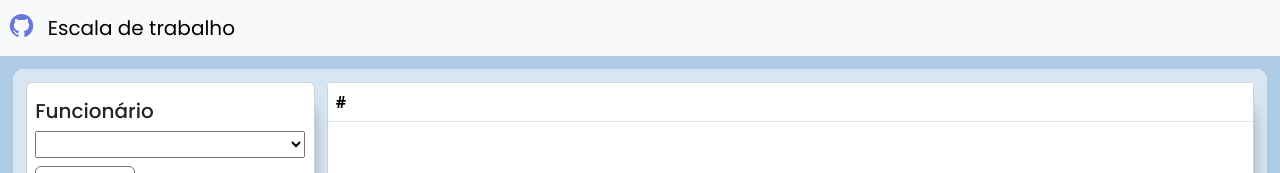
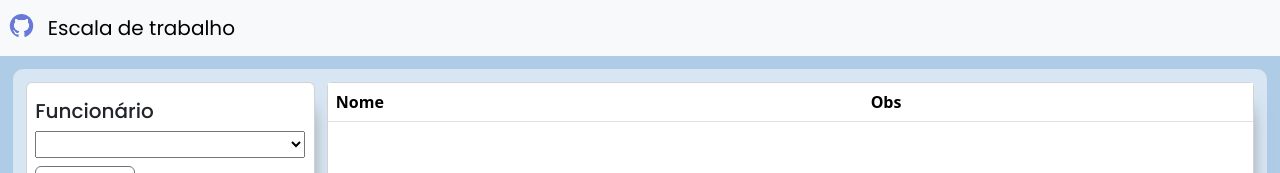
Before and after one commit to wesmnovaes/escala-de-trabalho, an Angular app in the folder escala/: page / in a window 1280 px wide. Shown: the top 173 px of the page. Built offline with nearby package versions, Linux system fonts and the light colour scheme.

Commit message:
adiciona coluna para info apos nome funcionario

```diff
--- a/escala/src/app/Interfaces/funcionario.ts
+++ b/escala/src/app/Interfaces/funcionario.ts
@@ -1,4 +1,5 @@
 export interface Funcionario {
     nome: string;
+    obs: string;
     escala: [];
 }
--- a/escala/src/app/app.component.html
+++ b/escala/src/app/app.component.html
@@ -76,7 +76,9 @@
         <table class="table">
             <thead>
               <tr >
-                <th scope="col">#</th>
+                <th scope="col">Nome</th>
+                <th scope="col">Obs</th>
+
                  @for (c of calen; track c)
                  {
                   <th scope="col" style="font-size: 8.5px;"  ngSkipHydration>{{c}}</th>
@@ -88,6 +90,7 @@
               {
                 <tr style="font-size: 10.5px;">
                     <th scope="row">{{fun.nome}}</th>
+                    <th scope="row">{{fun.obs}}</th>
                     @for (dias of fun.escala; track dias;let idx = $index) {
                       <td>{{fun.escala[idx]}}</td>
                     }
@@ -108,6 +111,10 @@
                       <label for="nomefuncionario" class="form-label">Nome Funcionário</label>
                       <input type="email" class="form-control" id="nomefuncionario" aria-describedby="nomefuncionario" formControlName="nomefuncionario">
                       <div id="nomefuncionario" class="form-text">Novos funcionários apareceram na lista do menu Funcionário</div>
+                    </div>
+                    <div class="mb-3 w-25">
+                      <label for="obs-fun" class="form-label">Obs</label>
+                      <input type="text" class="form-control" id="obs-fun" formControlName="obsfuncionario">
                     </div>
                     <button type="submit" class="btn btn-primary">Cadastrar</button>
                   </form>
--- a/escala/src/app/app.component.ts
+++ b/escala/src/app/app.component.ts
@@ -47,7 +47,8 @@ export class AppComponent {
     radioFF:''
   })
   funcionarioForm = this.formBuilder.group({
-    nomefuncionario: ''
+    nomefuncionario: '',
+    obsfuncionario: ''
   })
   novaEscalaForm = this.formBuilder.group({
     desc_escala: '',
@@ -86,7 +87,7 @@ export class AppComponent {
       this.checkoutForm.reset();
   }
     preencheEscala(nomePessoa, escala){
-      let fun: Funcionario = ({nome: nomePessoa, escala: escala});
+      let fun: Funcionario = ({nome: nomePessoa, obs: '123', escala: escala});
       this.escala.push(fun);
   }
     addFuncionario(){
```
